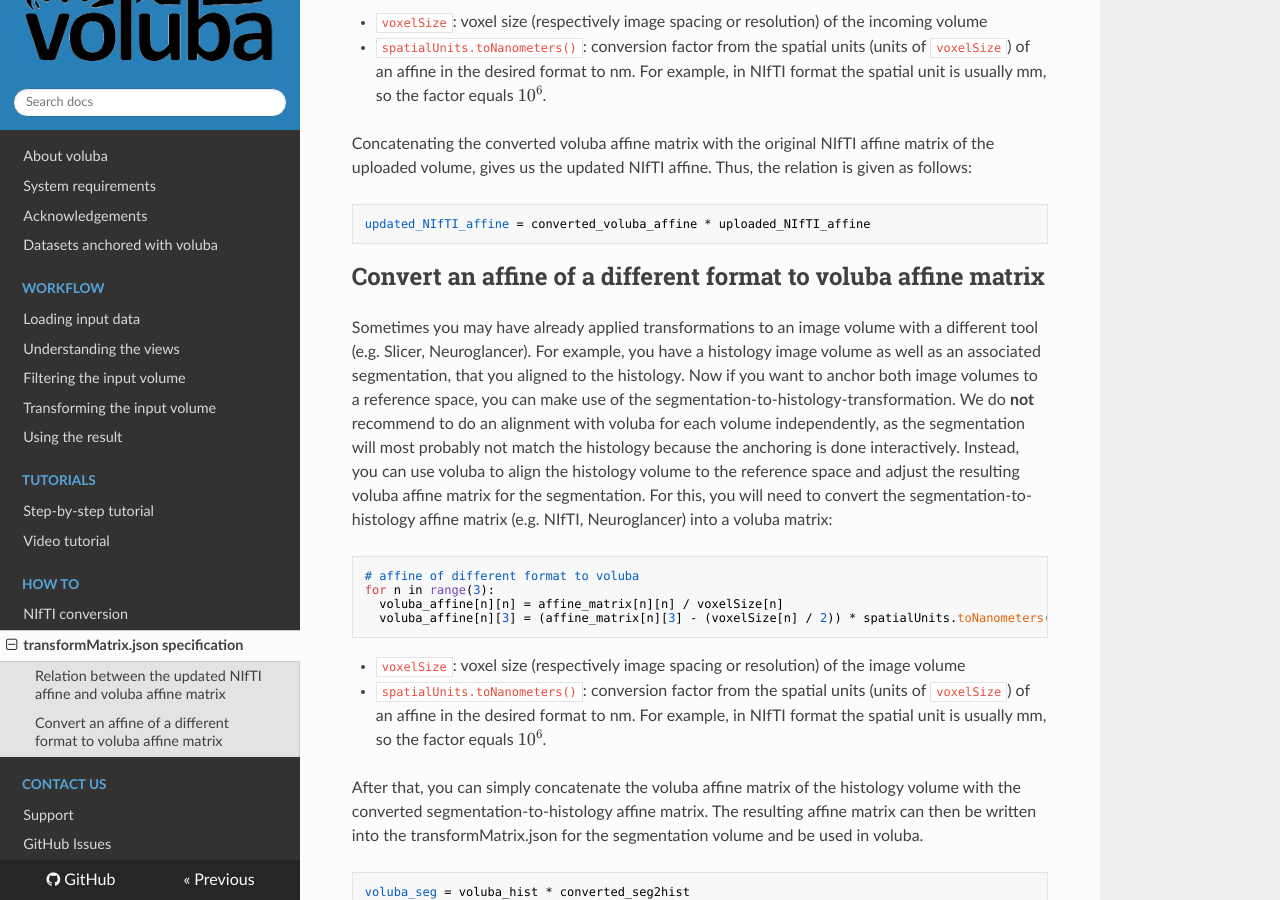
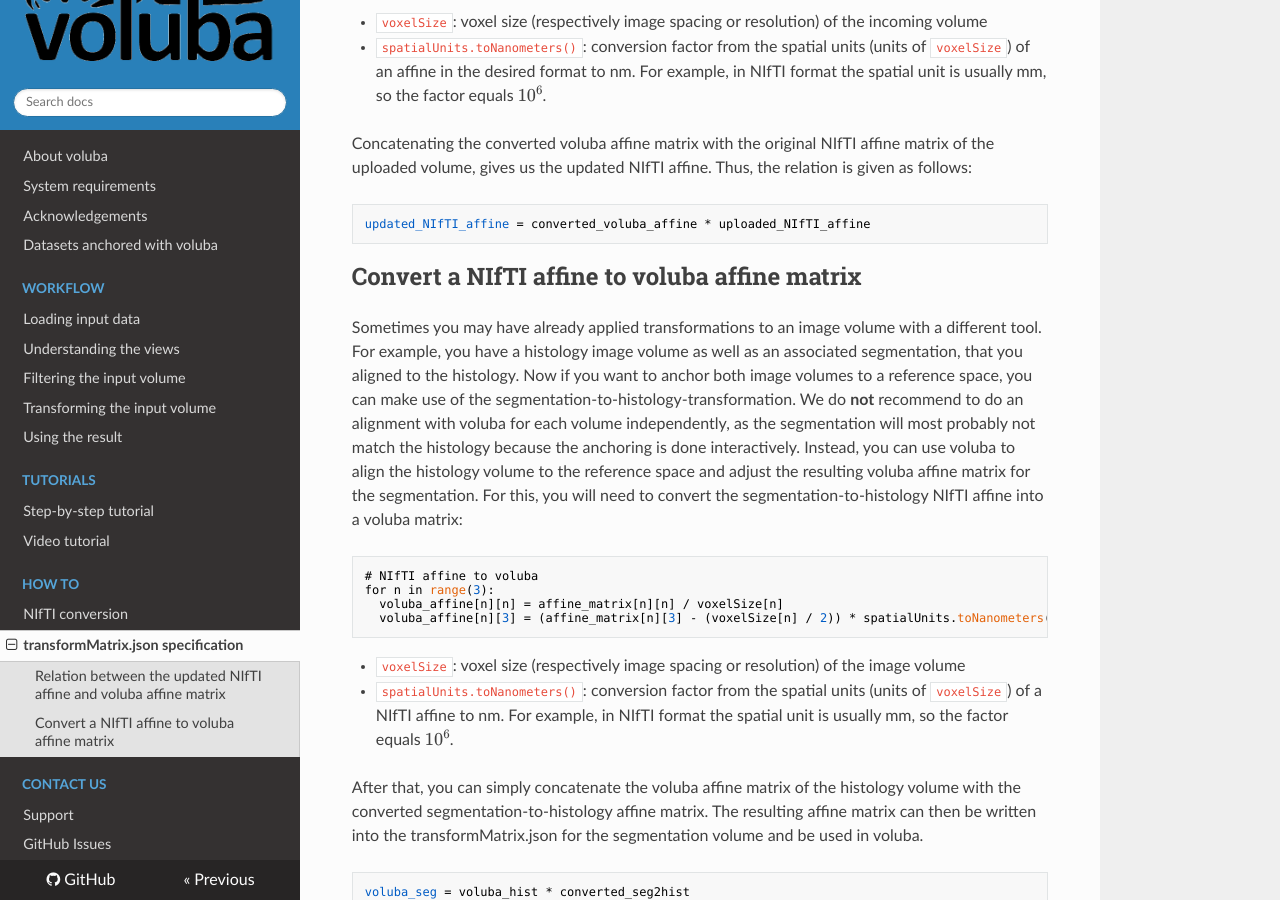
Before and after one commit to FZJ-INM1-BDA/voluba, an MkDocs documentation site: the page built from user_docs/transform_format.md, in a window 1280 px wide and 900 px high, scrolled down 1588 px. Built offline with MkDocs 1.6.1, drawn with Linux system fonts in a browser that asks for light colours; nearby versions of some CDN libraries; formulas are drawn with MathJax 3.

Commit message:
Refine affine to voluba matrix explanation

````diff
--- a/user_docs/transform_format.md
+++ b/user_docs/transform_format.md
@@ -71,19 +71,19 @@ Concatenating the converted voluba affine matrix with the original NIfTI affine
 updated_NIfTI_affine = converted_voluba_affine * uploaded_NIfTI_affine
 ```
 
-## Convert an affine of a different format to voluba affine matrix
+## Convert a NIfTI affine to voluba affine matrix
 
-Sometimes you may have already applied transformations to an image volume with a different tool (e.g. Slicer, Neuroglancer). For example, you have a histology image volume as well as an associated segmentation, that you aligned to the histology. Now if you want to anchor both image volumes to a reference space, you can make use of the segmentation-to-histology-transformation. We do **not** recommend to do an alignment with voluba for each volume independently, as the segmentation will most probably not match the histology because the anchoring is done interactively. Instead, you can use voluba to align the histology volume to the reference space and adjust the resulting voluba affine matrix for the segmentation. For this, you will need to convert the segmentation-to-histology affine matrix (e.g. NIfTI, Neuroglancer) into a voluba matrix:
+Sometimes you may have already applied transformations to an image volume with a different tool. For example, you have a histology image volume as well as an associated segmentation, that you aligned to the histology. Now if you want to anchor both image volumes to a reference space, you can make use of the segmentation-to-histology-transformation. We do **not** recommend to do an alignment with voluba for each volume independently, as the segmentation will most probably not match the histology because the anchoring is done interactively. Instead, you can use voluba to align the histology volume to the reference space and adjust the resulting voluba affine matrix for the segmentation. For this, you will need to convert the segmentation-to-histology NIfTI affine into a voluba matrix:
 
 ```python
-# affine of different format to voluba
+# NIfTI affine to voluba
 for n in range(3):
   voluba_affine[n][n] = affine_matrix[n][n] / voxelSize[n]
   voluba_affine[n][3] = (affine_matrix[n][3] - (voxelSize[n] / 2)) * spatialUnits.toNanometers()
 ```
 
 * `voxelSize`: voxel size (respectively image spacing or resolution) of the image volume
-* `spatialUnits.toNanometers()`: conversion factor from the spatial units (units of `voxelSize`) of an affine in the desired format to nm. For example, in NIfTI format the spatial unit is usually mm, so the factor equals $10^6$.
+* `spatialUnits.toNanometers()`: conversion factor from the spatial units (units of `voxelSize`) of a NIfTI affine to nm. For example, in NIfTI format the spatial unit is usually mm, so the factor equals $10^6$.
 
 After that, you can simply concatenate the voluba affine matrix of the histology volume with the converted segmentation-to-histology affine matrix. The resulting affine matrix can then be written into the transformMatrix.json for the segmentation volume and be used in voluba.
 
````
